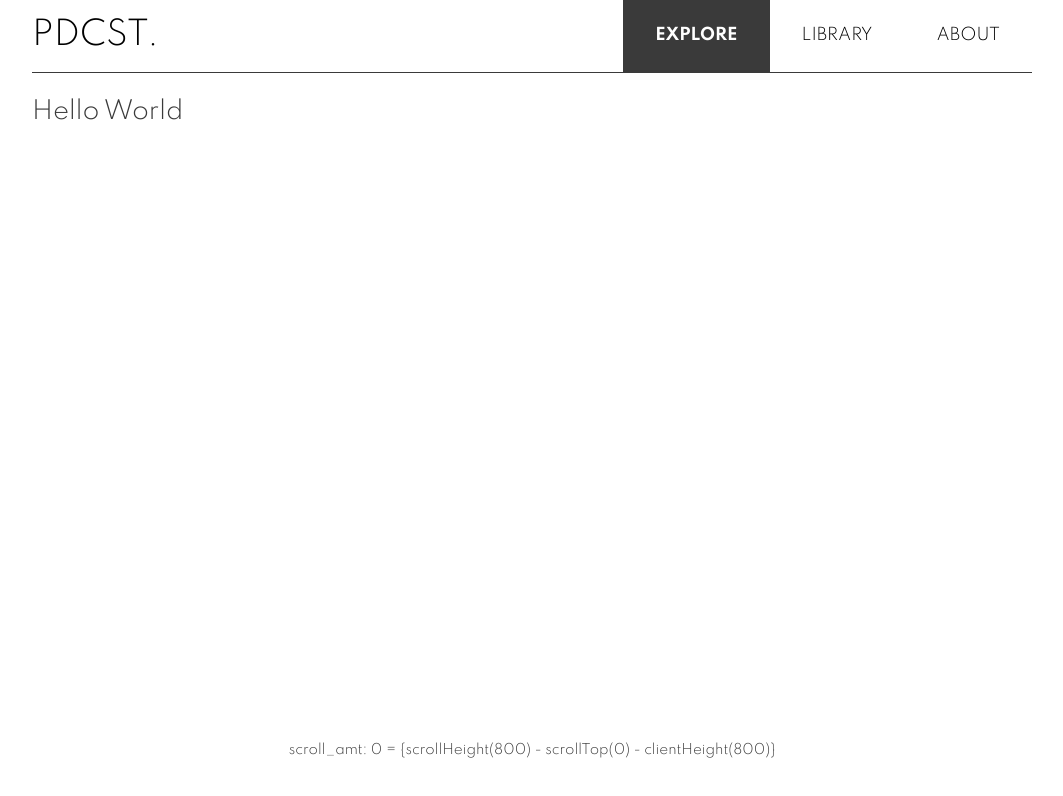
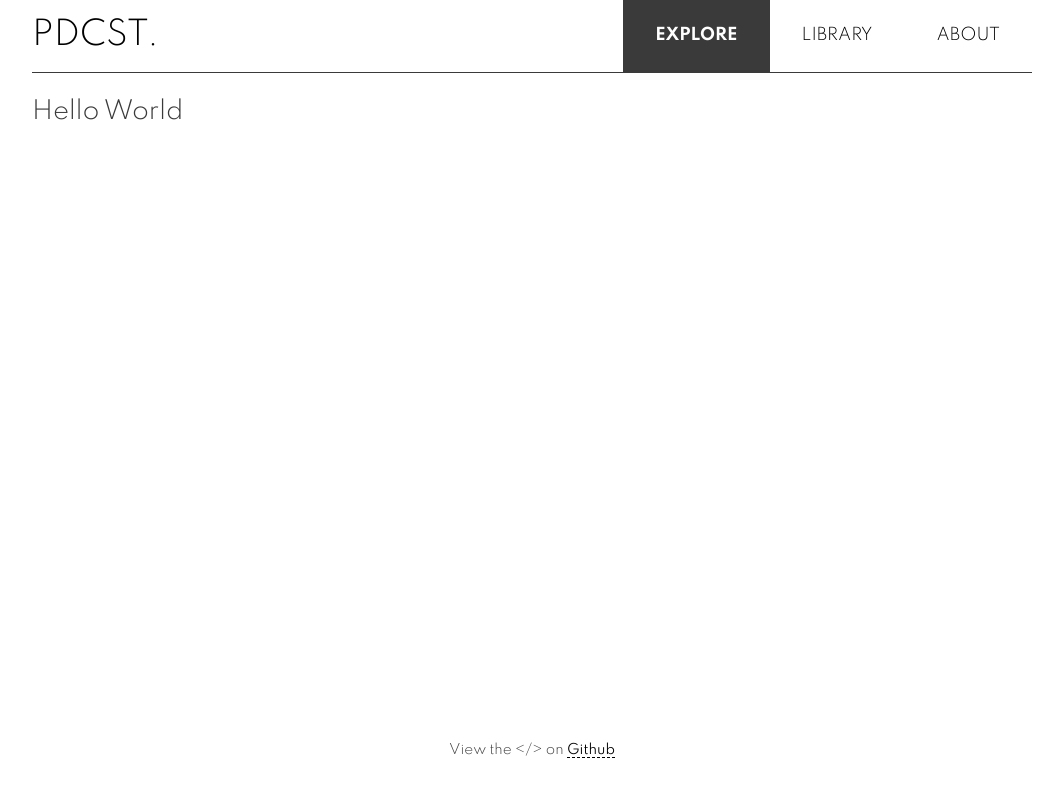
Before and after one commit to joebjoe/react-go-pdcst, a React (Create React App) app in the folder client/: page / in a window 1280 px wide. Shown: the top 796 px of the page, without its empty margins (108-1171 px from the left). Built offline with nearby package versions, Linux system fonts and the light colour scheme.

Commit message:
more scrolling test

```diff
--- a/client/src/App.js
+++ b/client/src/App.js
@@ -20,7 +20,6 @@ class App extends Component {
     this.state = {
       nav_active: false,
       is_scrollable: false,
-      scroll_text: '',
     };
 
     //needed for links that should only ever close the nav
@@ -39,10 +38,8 @@ class App extends Component {
     this.handleScrollable = () => {
       const {innerHeight, pageYOffset} = window, { scrollHeight } = document.documentElement;
       let scroll_amt = scrollHeight - pageYOffset - innerHeight
-      console.log(window)
-      let scroll_text = `scroll_amt: ${scroll_amt} = {scrollHeight(${scrollHeight}) - scrollTop(${pageYOffset}) - clientHeight(${innerHeight})}`
       this.setState(() => {
-        return { is_scrollable: scroll_amt > 0, scroll_text: scroll_text }
+        return { is_scrollable: scroll_amt > 0 }
       })
     }
   }
@@ -96,8 +93,7 @@ class App extends Component {
         <footer
           className={this.state.is_scrollable ? 'scrollbox' : ''}
         >
-          <small>{this.state.scroll_text}</small>
-          {/* <small>View the {"</>"} on <a href="https://github.com/joebjoe/podcast-app" target="_blank">Github</a></small> */}
+          <small>View the {"</>"} on <a href="https://github.com/joebjoe/podcast-app" target="_blank">Github</a></small>
         </footer>
       </Router>
     )
```
